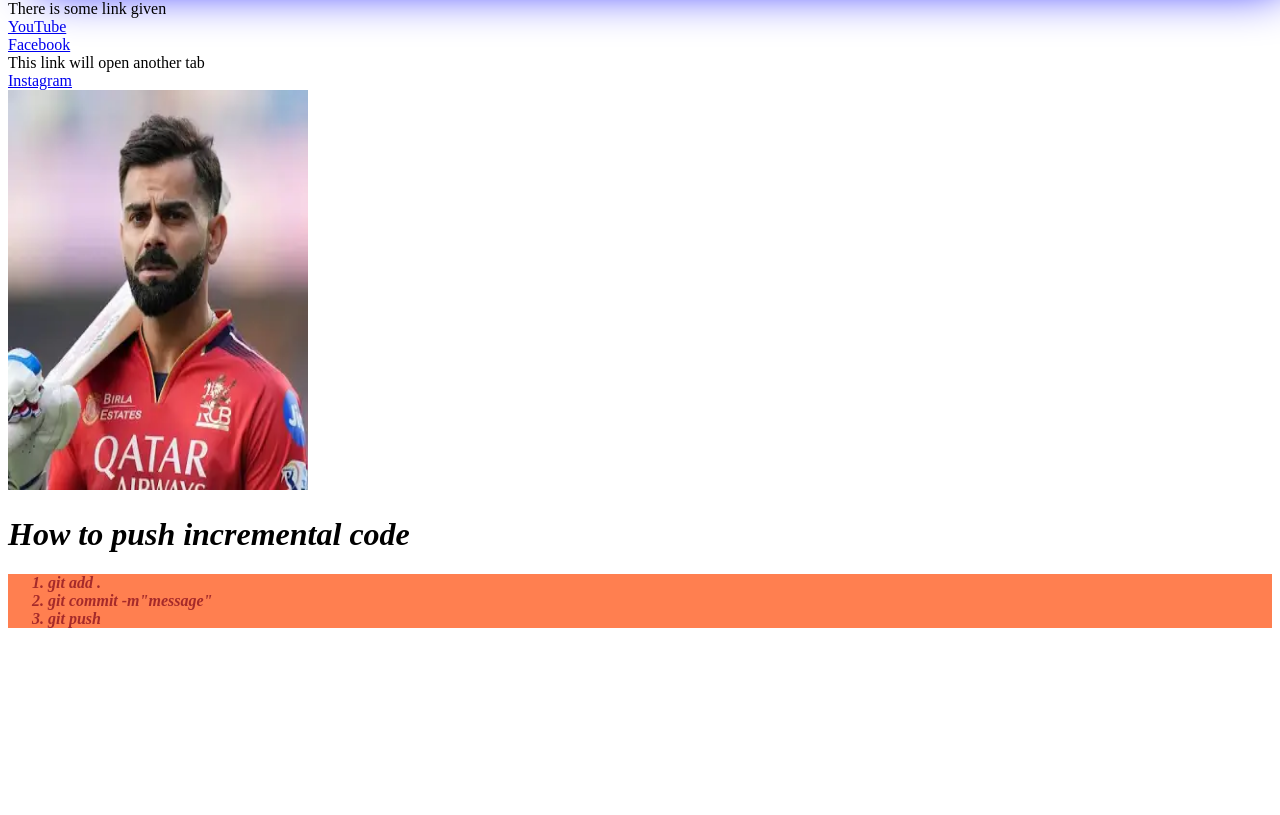
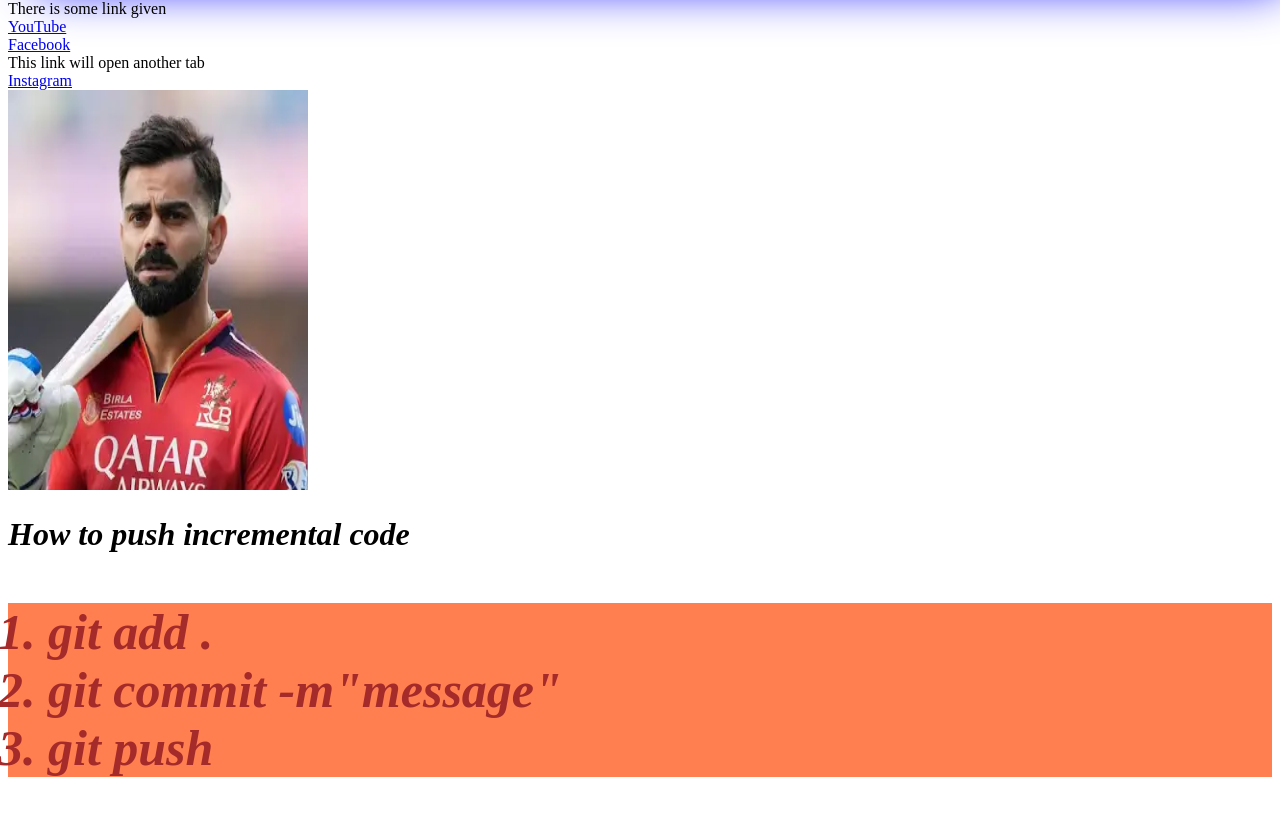
Before and after one commit to Md-abid-khan/first-github-repo1, a plain HTML site: page index.html in a window 1280 px wide. Shown: the part 1253-2068 px from the top of the page. Before the commit the page ends 1897 px from the top, so only its background shows below. Drawn offline with Linux system fonts and the light colour scheme.

Commit message:
font size

```diff
--- a/index.html
+++ b/index.html
@@ -27,9 +27,9 @@
   This link will open another tab <br> <a href="https://www.instagram.com/" target="_blank">Instagram</a><br>
   <img src="./download.webp" alt="Virat Kohli" height="400px" width="300px">
   <b> <i> <H1>
-    How to push incremental code
+  How to push incremental code
   </H1>
-  <ol>
+  <ol class="bg">
     <li>git add .</li>
     <li>git commit -m"message"</li>
     <li>git push</li>
--- a/new/new.css
+++ b/new/new.css
@@ -24,3 +24,6 @@ div{
      font-size: 30px;
 }
 ol{ color: brown; background-color: coral;}
+.bg{
+    font-size:50px ;
+}
```
